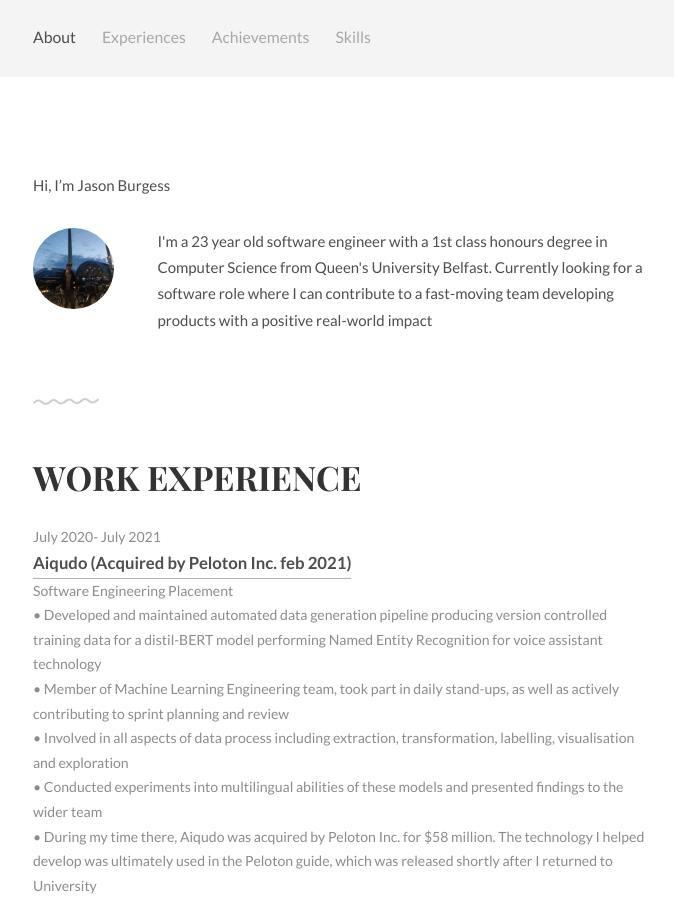
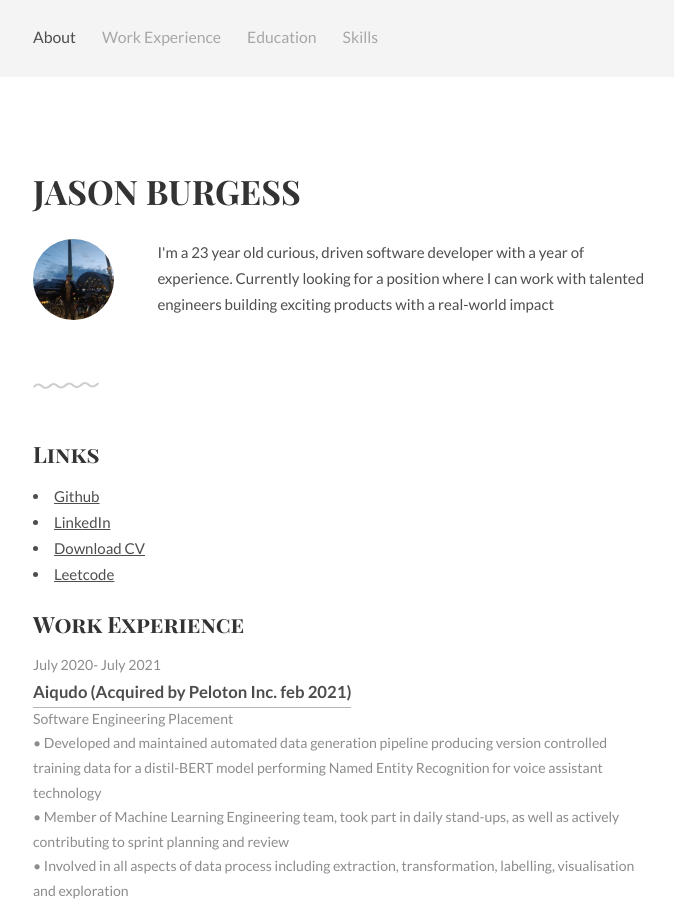
Before and after one commit to Jb-2k/Portfolio-Website, a plain HTML site: page index.html in a window 1280 px wide. Shown: the top 901 px of the page, without its empty margins (296-970 px from the left). Drawn offline with Linux system fonts and the light colour scheme.

Commit message:
Added links section

```diff
--- a/index.html
+++ b/index.html
@@ -16,11 +16,13 @@
 	<style>
 		.intro h1:before {
 
-			content: 'Jason';
+			content: '';
 		}
 	</style>
 </head>
 <body>
+
+
 	<!-- Navigation -->
 	<div class="main-nav">
 		<div class="container">
@@ -31,29 +33,46 @@
 			    <nav id="navbar-1" class="navbar item-nav">
 				    <ul>
 				        <li class="active"><a href="#about">About</a></li>
-				        <li><a href="#experiences">Experiences</a></li>
-				        <li><a href="#achievements">Achievements</a></li>
+				        <li><a href="#experiences">Work Experience</a></li>
+				        <li><a href="#education">Education</a></li>
 				        <li><a href="#skills">Skills</a></li>
 				    </ul>
 				</nav>
 			</header>
 		</div>
 	</div>
+	<div class = "container">
 
+	</div>
 	<!-- Introduction -->
 	<div class="intro section" id="about">
 		<div class="container">
-			<p>Hi, I’m Jason Burgess</p>
+			<h1>
+				Jason Burgess</h1>
 			<div class="units-row units-split wrap">
 				<div class="unit-20">
-					<img src="img/ava2.jpg" alt="Avatar">
+					<img src="img/ava2.jpg"  alt="Avatar"/>
 				</div>
 
 				<p>
-					I'm a 23 year old software engineer with a 1st class honours degree in Computer Science from Queen's University Belfast. Currently looking for a software role where I can contribute to
-					a fast-moving team developing products with a positive real-world impact
+					I'm a 23 year old curious, driven software developer with a year of experience. Currently looking for a position where I can work with talented engineers building exciting products with a real-world impact
 
 				</p>
+			</div>
+		</div>
+	</div>
+	<!-- Links -->
+	<div class="links" id="links">
+		<div class="container">
+			<h2>Links</h2>
+			<div class="units-row units-split wrap">
+				<li><a href="https://github.com/Jb-2k">Github</a></li>
+				<li><a href="https://www.linkedin.com/in/jason-b-4247761a2/">LinkedIn</a></li>
+				<li><a href="">Download CV</a></li>
+				<li><a href="https://leetcode.com/jb2k/">Leetcode </a></li>
+
+
+
 			</div>
 		</div>
 	</div>
@@ -61,7 +80,7 @@
 	<!-- Work Experience -->
 	<div class="work section second" id="experiences">
 		<div class="container">
-			<h1>Work Experience</h1>
+			<h2>Work Experience</h2>
 			<ul class="work-list">
 				<li>July 2020- July 2021</li>
 				<li><a href="#">Aiqudo (Acquired by Peloton Inc. feb 2021)</a></li>
@@ -96,14 +115,14 @@
 				<li><a href="#">BEng Computer Science with a year of Professional Experience</a></li>
 				<li>Queen's University Belfast</li>
 				<li>• Grade: 1st </li>
-				<li>• Dissertation: Multimodal phrase recognition with neural language models</li>
+				<li>• Dissertation: Multimodal phrase recognition with neural language models (See Papers section)</li>
 
 
 			</ul>
 			<ul class="work-list">
 				<li>2011 - 2018</li>
 				<li>Down High School</li>
-				<li>• A levels: Maths, Sociology, Software Systems Developemt. AAB</li>
+				<li>• A levels: Maths, Sociology, Software Systems Development. AAB</li>
 
 
 			</ul>
```
Also changed, not shown: img/favicon.png (deleted).
